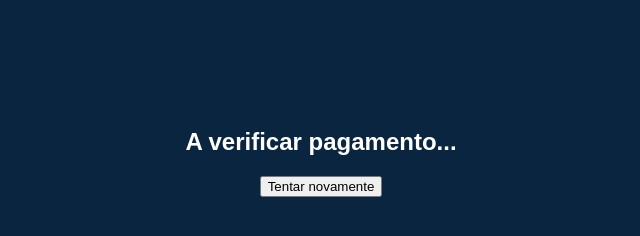
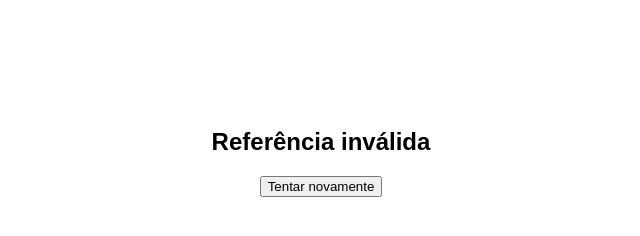
Before and after one commit to mutunbengui-gif/mcx-proxy, a website: page public/return.html in a window 1280 px wide. Shown: the whole page, without its empty margins (319-959 px from the left). Drawn offline with Linux system fonts and the light colour scheme; no server answers.

Commit message:
Update return.html

```diff
--- a/public/return.html
+++ b/public/return.html
@@ -3,30 +3,23 @@
 <head>
 <meta charset="UTF-8">
 <title>Resultado</title>
-
-<style>
-body {
-  font-family: Arial;
-  background:#0a2540;
-  color:white;
-  text-align:center;
-  padding-top:100px;
-}
-</style>
 </head>
 
-<body>
+<body style="font-family:Arial;text-align:center;padding-top:100px">
 
 <h2 id="status">A verificar pagamento...</h2>
 
-<button onclick="window.location.href='/'">
-Tentar novamente
-</button>
+<button onclick="location.href='/'">Tentar novamente</button>
 
 <script>
 async function check() {
 
-  const ref = new URLSearchParams(window.location.search).get("ref");
+  const ref = new URLSearchParams(location.search).get("ref");
+
+  if (!ref) {
+    document.getElementById("status").innerText = "Referência inválida";
+    return;
+  }
 
   const res = await fetch("/status/" + ref);
   const data = await res.json();
```
